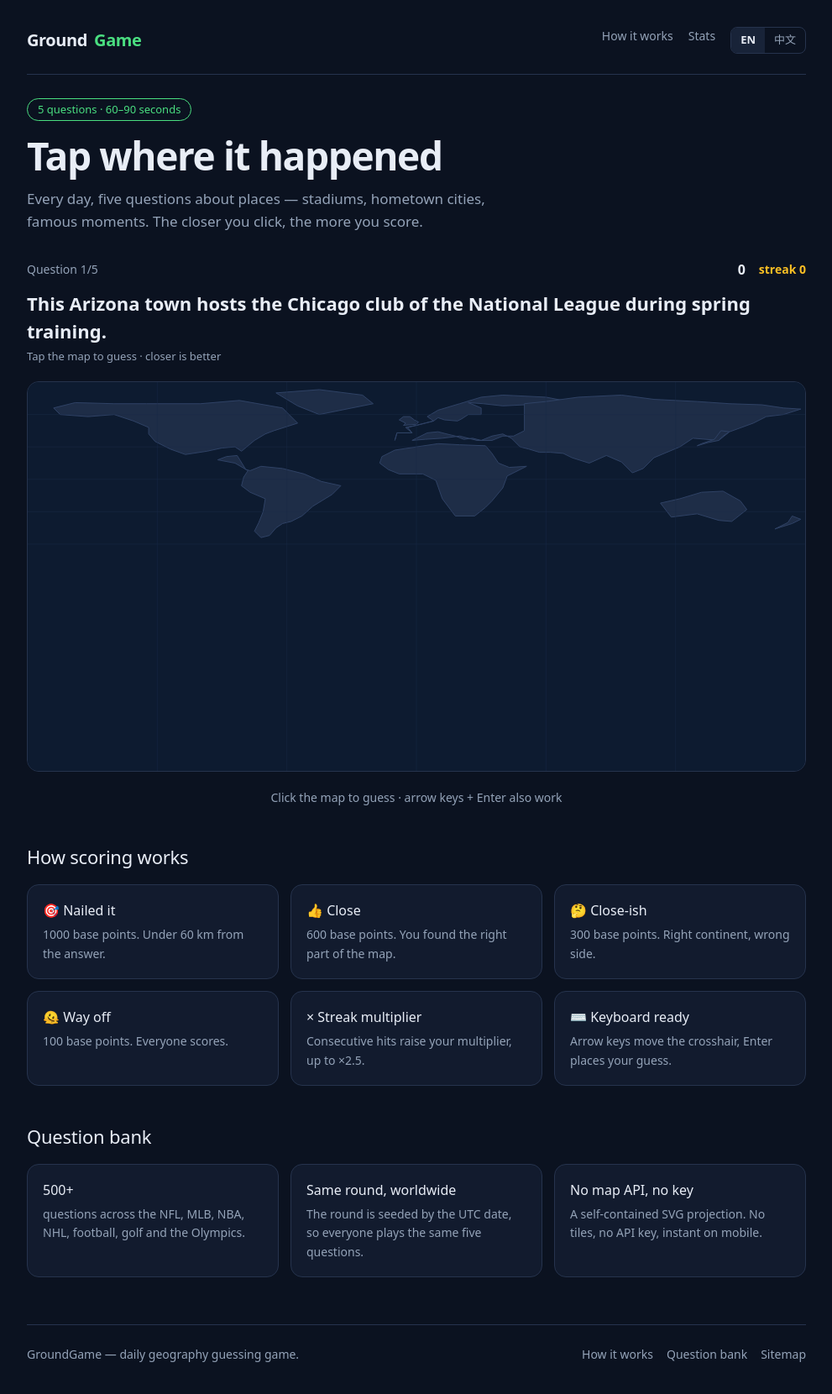
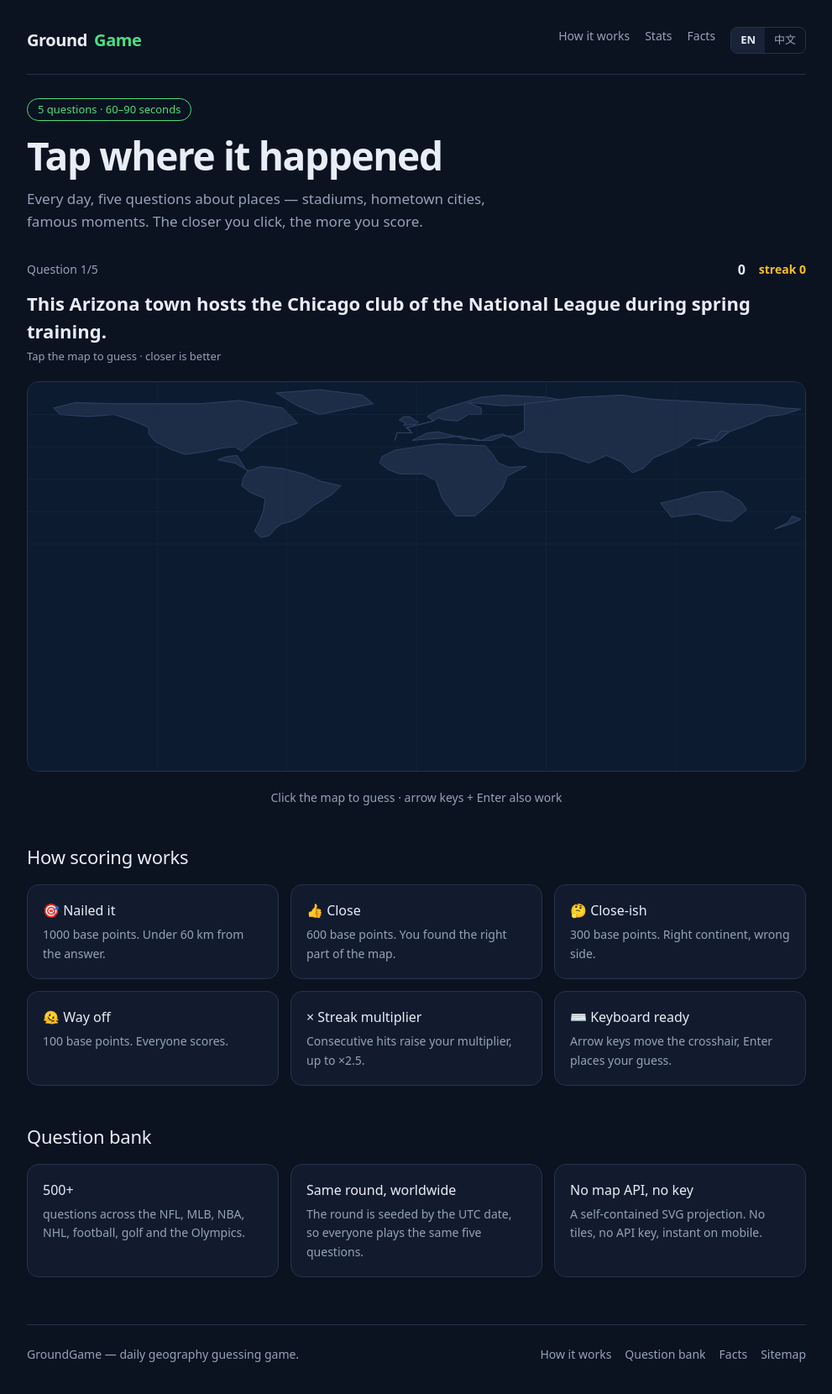
Before and after one commit to czhcl123/groundgame, a Next.js app: page / in a window 1280 px wide. Shown: the top 1660 px of the page at 84% size, without its empty margins (144-1135 px from the left). Built offline with nearby package versions, Linux system fonts and the light colour scheme.

Commit message:
feat: add Facts link to site navigation and footer
Make /questions discoverable from every page via main nav and footer.

```diff
--- a/src/components/GamePage.tsx
+++ b/src/components/GamePage.tsx
@@ -37,6 +37,9 @@ export default function GamePage({ dateKey, lang, hero = true }: Props) {
           </a>
           <a href={lang === 'zh' ? '/zh#stats' : '/#stats'}>
             {lang === 'zh' ? '题库' : 'Stats'}
+          </a>
+          <a href="/questions" lang="en">
+            {lang === 'zh' ? '已核验事实' : 'Facts'}
           </a>
           <div className="gg-lang" role="group" aria-label={lang === 'zh' ? '语言' : 'Language'}>
             <a href={enHref} aria-current={lang === 'en' ? 'true' : undefined} lang="en">
@@ -180,6 +183,7 @@ export default function GamePage({ dateKey, lang, hero = true }: Props) {
         <nav aria-label="Footer">
           <a href={lang === 'zh' ? '/zh#how' : '/#how'}>How it works</a>
           <a href={lang === 'zh' ? '/zh#stats' : '/#stats'}>Question bank</a>
+          <a href="/questions" lang="en">Facts</a>
           <a href="/sitemap.xml">Sitemap</a>
         </nav>
       </footer>
```
